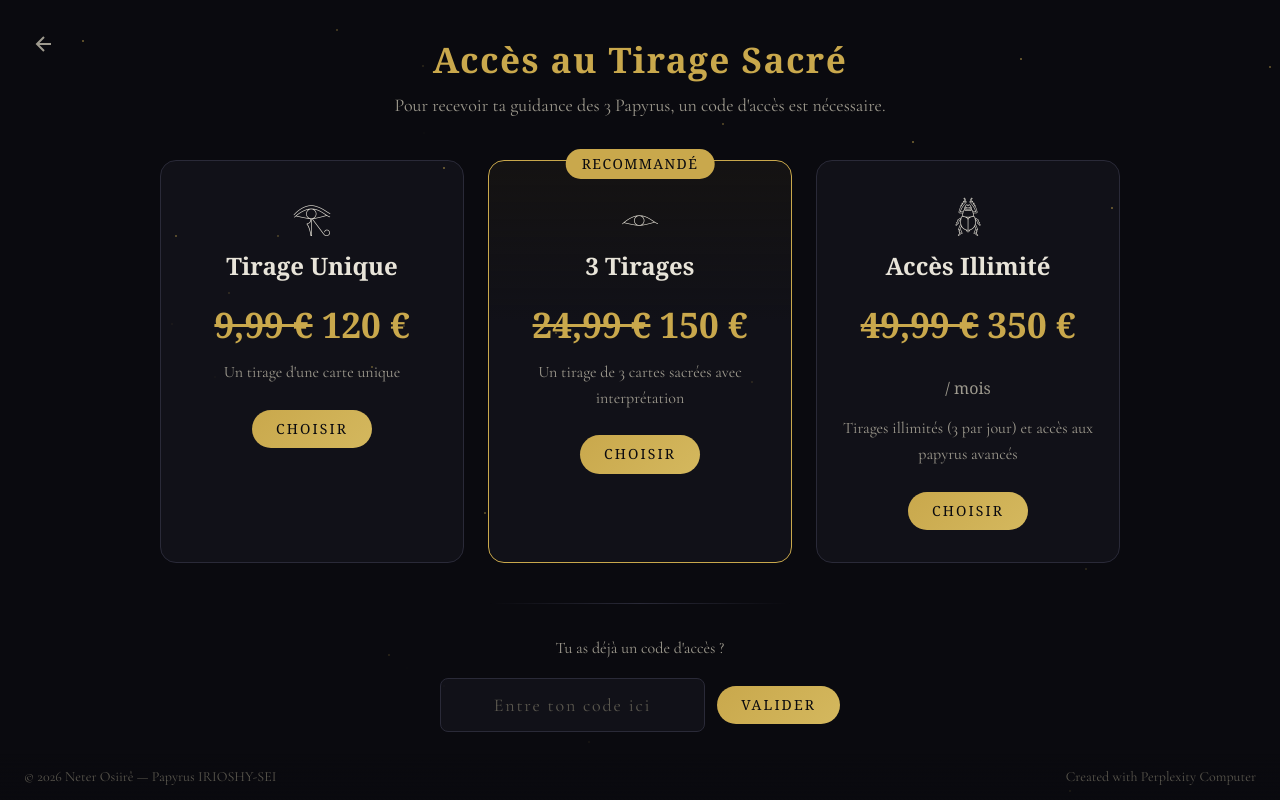
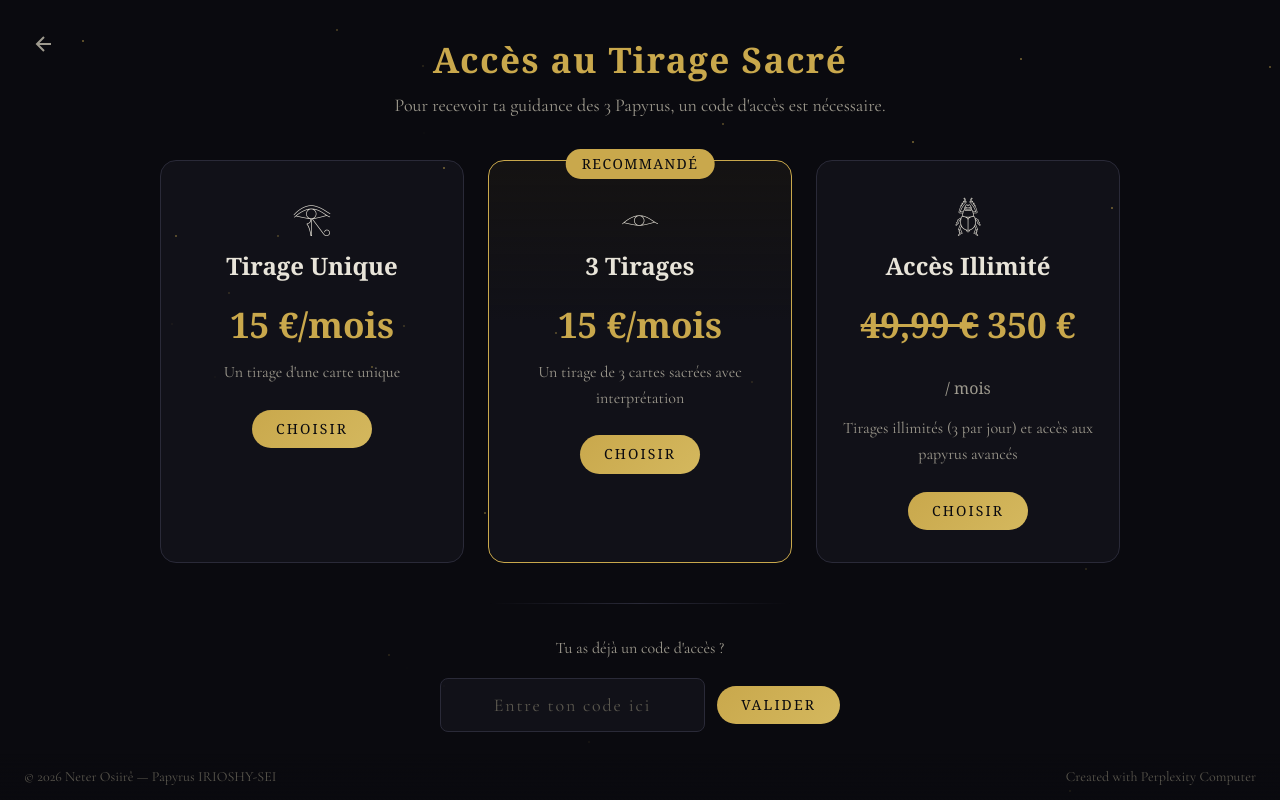
Before and after one commit to neterosiire-rgb/papyrus-irioshy-sei, a plain HTML site: page index.html in a window 1280 px wide. Both pictures are taken after a click on the button "ENTRER DANS L'ORACLE". Drawn offline with nearby package versions, Linux system fonts and the light colour scheme; a web font is replaced by a local one.

Commit message:
Tarifs: plan unique 15€/mois - 3 tirages/jour

```diff
--- a/index.html
+++ b/index.html
@@ -88,7 +88,7 @@
             <span class="access-icon">𓂀</span>
             <h3>Tirage Unique</h3>
           </div>
-          <p class="access-price"><s>9,99 €</s> 120 €</p>
+          <p class="access-price">15 €/mois</p>
           <p class="access-detail">Un tirage d'une carte unique</p>
           <button class="btn-sacred btn-small" data-plan="single">Choisir</button>
         </div>
@@ -99,7 +99,7 @@
             <span class="access-icon">𓁹</span>
             <h3>3 Tirages</h3>
           </div>
-          <p class="access-price"><s>24,99 €</s> 150 €</p>
+          <p class="access-price">15 €/mois</p>
           <p class="access-detail">Un tirage de 3 cartes sacrées avec interprétation</p>
           <button class="btn-sacred btn-small" data-plan="triple">Choisir</button>
         </div>
```
